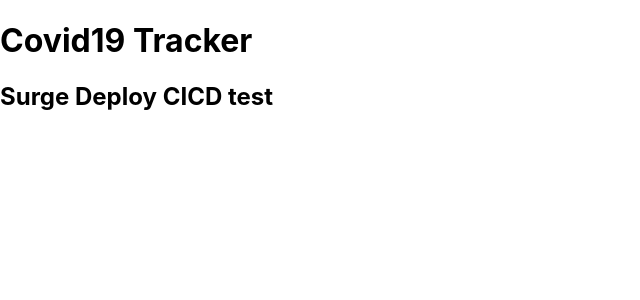
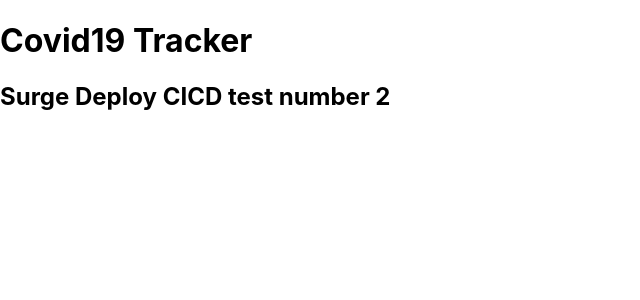
Before and after one commit to MianHannan/covid19tracker, a React (Create React App) app: page / in a window 1280 px wide. Shown: the top 300 px of the page, without its empty margins (0-640 px from the left). Built offline with nearby package versions, Linux system fonts and the light colour scheme.

Commit message:
CICD test2

```diff
--- a/src/App.js
+++ b/src/App.js
@@ -4,7 +4,7 @@ export const App = () => {
   return (
     <div>
       <h1>Covid19 Tracker</h1>
-      <h2>Surge Deploy CICD test</h2>
+      <h2>Surge Deploy CICD test number 2</h2>
     </div>
   )
 }
```
